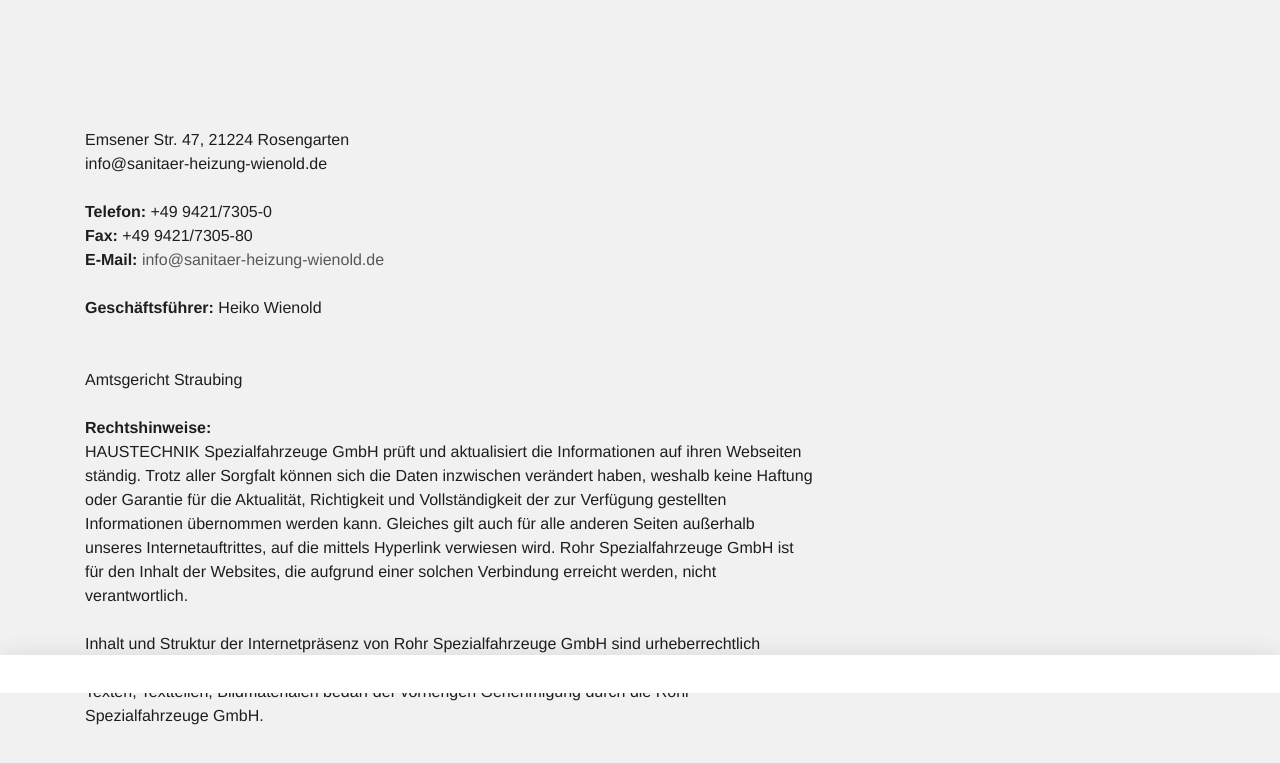
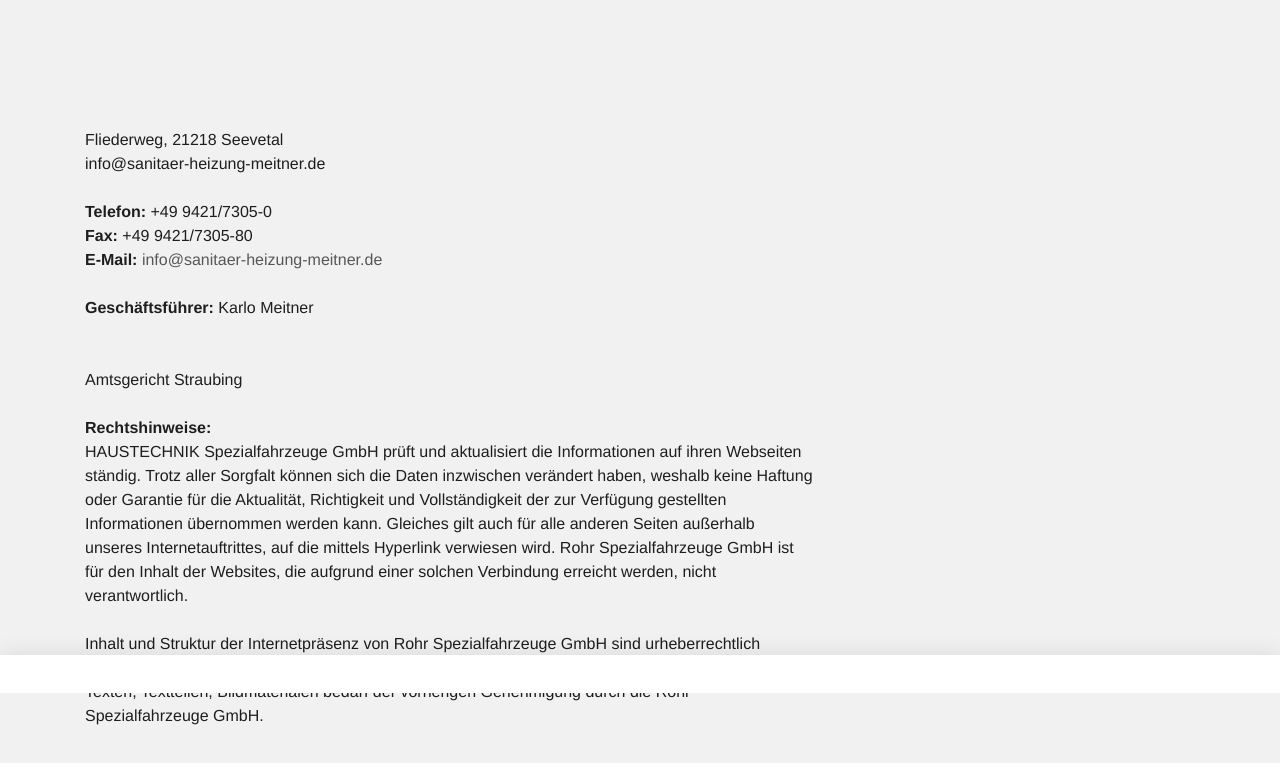
Before and after one commit to sanitaer-heizung-niedersachsen/sanitaerh-heizung-Wienold, a plain HTML site: page impressum.html in a window 1280 px wide. Shown: the part 107-870 px from the top of the page. Drawn offline with Linux system fonts and the light colour scheme; a script that the page names is missing.

Commit message:
Update impressum.html

```diff
--- a/impressum.html
+++ b/impressum.html
@@ -26,7 +26,7 @@ class="ie9"><![endif]--><!--[if (gt IE 9)|!(IE)]><!--><body><!--<![endif]-->
   <a href="index.html">startseite</a>
 
   Impressum</h2></div></div></div></div><div class="container slot-two-columns"><div class="row"><div class="col-xs-12 col-md-8">
-<a id="c8"></a><div class="content-text m-b-1"><div class="row"><div class="col-sm-12"><p class="bodytext"><strong></strong><br>  <br> Emsener Str. 47, 21224 Rosengarten<br> info@sanitaer-heizung-wienold.de</p><p class="bodytext">&nbsp;</p><p class="bodytext"><strong>Telefon:</strong> +49 9421/7305-0<br> <strong>Fax:</strong> +49 9421/7305-80<br> <strong>E-Mail:</strong> <a href="mailto:info@rohr-spezialfahrzeuge.com">info@sanitaer-heizung-wienold.de</a></p><p class="bodytext">&nbsp;</p><p class="bodytext"><strong>Geschäftsführer:</strong>  Heiko Wienold
+<a id="c8"></a><div class="content-text m-b-1"><div class="row"><div class="col-sm-12"><p class="bodytext"><strong></strong><br>  <br> Fliederweg, 21218 Seevetal<br> info@sanitaer-heizung-meitner.de</p><p class="bodytext">&nbsp;</p><p class="bodytext"><strong>Telefon:</strong> +49 9421/7305-0<br> <strong>Fax:</strong> +49 9421/7305-80<br> <strong>E-Mail:</strong> <a href="mailto:info@rohr-spezialfahrzeuge.com">info@sanitaer-heizung-meitner.de</a></p><p class="bodytext">&nbsp;</p><p class="bodytext"><strong>Geschäftsführer:</strong>  Karlo Meitner
 
 
 
```
